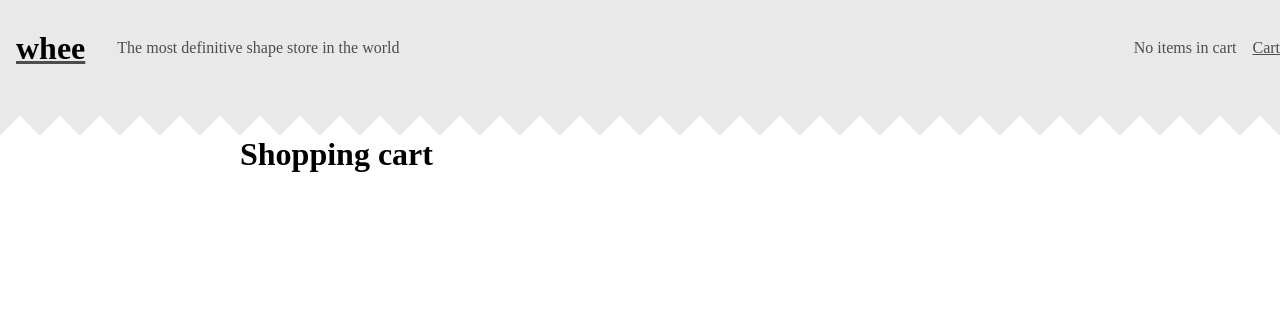
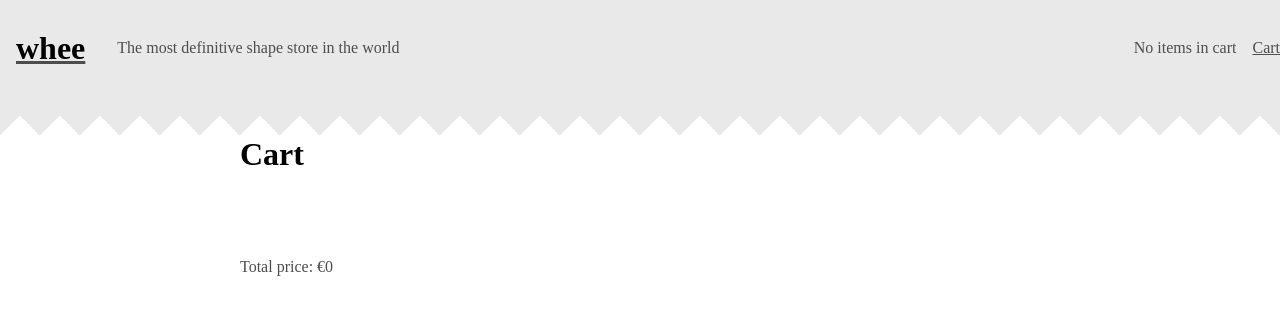
Before and after one commit to Owlaukka/whee-shop, a React app: page /cart in a window 1280 px wide. Shown: the top 314 px of the page. Built offline with nearby package versions, Linux system fonts and the light colour scheme; the HTML template or start-up script is replaced by a standard one.

Commit message:
added ShoppingCartView based

```diff
--- a/src/App.tsx
+++ b/src/App.tsx
@@ -8,6 +8,7 @@ import NavBar from './NavBar/NavBar';
 import GlobalTheme, { ITheme } from './theme';
 import GlobalStyles from './theme/GlobalStyles';
 import { ShoppingCartContextProvider } from './ShoppingCartContext';
+import ShoppingCartView from './ShoppingCartView/ShoppingCartView';
 
 const ViewContainer = styled<any>('main')(({ theme }: { theme: ITheme }) => ({
   marginTop: `calc(${theme.sizes.navBarHeight} + ${theme.sizes.navBarTeethHeight})`,
@@ -19,8 +20,8 @@ const ViewContainer = styled<any>('main')(({ theme }: { theme: ITheme }) => ({
 const App = () => (
   <ThemeProvider theme={GlobalTheme}>
     <Global styles={GlobalStyles} />
-    <ShoppingCartContextProvider>
-      <Router>
+    <Router>
+      <ShoppingCartContextProvider>
         <NavBar />
         <ViewContainer>
           <Switch>
@@ -28,15 +29,15 @@ const App = () => (
               <ProductView />
             </Route>
             <Route path="/cart">
-              <h1>Shopping cart</h1>
+              <ShoppingCartView />
             </Route>
             <Route exact path="/">
               <ProductView />
             </Route>
           </Switch>
         </ViewContainer>
-      </Router>
-    </ShoppingCartContextProvider>
+      </ShoppingCartContextProvider>
+    </Router>
   </ThemeProvider>
 );
 
--- a/src/ProductView/ProductItem.tsx
+++ b/src/ProductView/ProductItem.tsx
@@ -73,7 +73,9 @@ const ProductItem = ({ product }: Props) => {
     ShoppingCartContext
   );
 
-  const isProductInCart = cartItems.map((item) => item.id).includes(product.id);
+  const isProductInCart = cartItems
+    .map((item: any) => item.id)
+    .includes(product.id);
 
   const onCartClick = isProductInCart
     ? () => removeFromCart(product)
--- /dev/null
+++ b/src/ShoppingCartView/ShoppingCartView.tsx
@@ -0,0 +1,39 @@
+import React, { useContext } from 'react';
+import styled from '@emotion/styled';
+import ShoppingCartContext from '../ShoppingCartContext';
+
+const CartItemList = styled('ul')({
+  margin: 0,
+  padding: '2rem 0.5rem',
+  listStyle: 'none',
+  '> :not(:last-child)': {
+    marginBottom: '2rem',
+  },
+});
+
+const ShoppingCartView = () => {
+  const { cartItems } = useContext(ShoppingCartContext);
+  return (
+    <>
+      <h1>Cart</h1>
+      <CartItemList>
+        {cartItems.map((item) => (
+          <li>{item.name}</li>
+        ))}
+      </CartItemList>
+      <div>
+        Total price:{' '}
+        {cartItems
+          .reduce((acc: number, item: { price: number }) => acc + item.price, 0)
+          .toLocaleString(undefined, {
+            style: 'currency',
+            currency: 'EUR',
+            minimumFractionDigits: 0,
+            maximumFractionDigits: 2,
+          })}
+      </div>
+    </>
+  );
+};
+
+export default ShoppingCartView;
```
